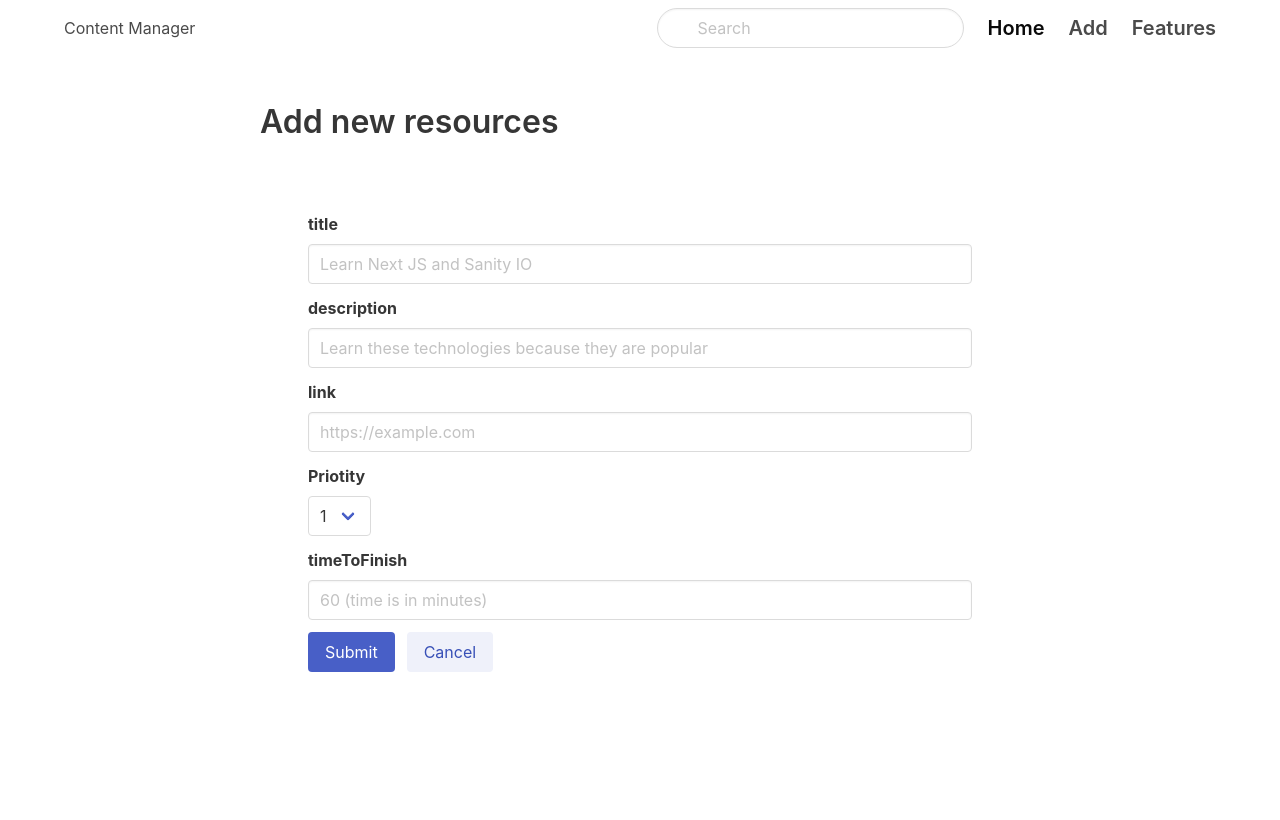
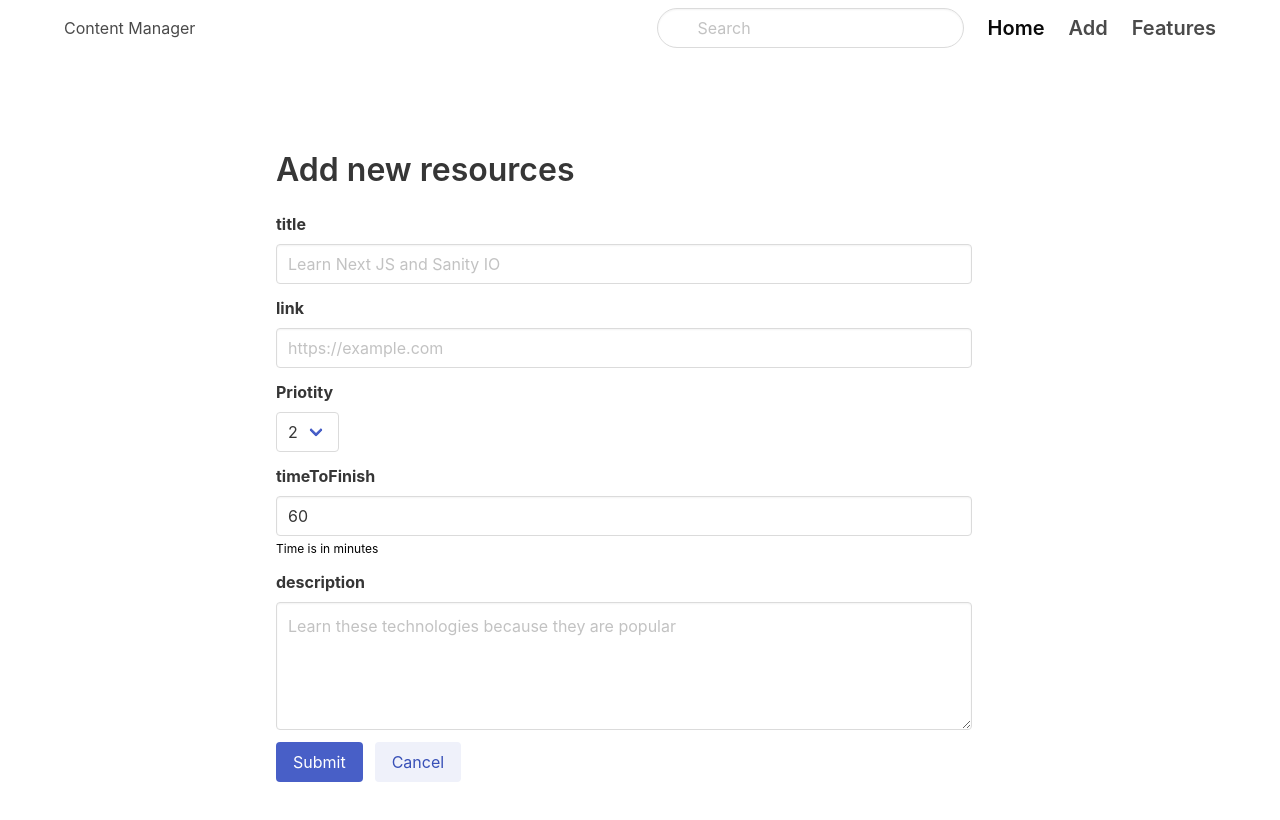
Before and after one commit to abayasaye/content-manager-app, a Next.js app: page /resources/new in a window 1280 px wide. Shown: the top 820 px of the page. Built offline with nearby package versions, Linux system fonts and the light colour scheme.

Commit message:
htttp-methods

```diff
--- a/package.json
+++ b/package.json
@@ -9,6 +9,7 @@
     "lint": "next lint"
   },
   "dependencies": {
+    "axios": "^1.4.0",
     "bulma": "^0.9.4",
     "next": "13.3.2",
     "react": "18.2.0",
--- a/pages/api/resources.js
+++ b/pages/api/resources.js
@@ -1,5 +1,24 @@
+import axios from "axios";
+
+export default async function (req, res,) {
+  if (req.method === "GET") {
+    const dataRes = await fetch("http://localhost:3001/api/resources");
+    const data = await dataRes.json();
+
+    return res.send(data);
+  }
+  if (req.method === "POST") {
+    const { title,description,link, priority, timeToFinish }= req.body;
+    if (!title || !description || !link || !priority || !timeToFinish) {
+        return res.status(422).json({ error: 'failed to load data' })
+    }
+    try {
+        const axiosRes = await axios.post("http://localhost:3001/api/resources", req.body)
+        return res.send(axiosRes.data);
+    } catch (error) {
+        return res.status(422).json({message:"data cannot be stored"})
+    }
 
 
-export default function (req , res){
-    res.send("in progress")
+  }
 }
--- a/pages/resources/new.js
+++ b/pages/resources/new.js
@@ -1,49 +1,76 @@
 import Layout from "../components/Layout";
+import { useState } from "react";
+import axios from "axios";
+import { useRouter } from "next/router";
 
+const DEFAULT_DATA = {
+  title: "",
+  description: "",
+  link: "",
+  priority: "2",
+  timeToFinish: 60,
+};
 const ResourceCreate = () => {
+  const [form, setForm] = useState(DEFAULT_DATA);
+  const router = useRouter();
+
+  const submitHandler = () => {
+    axios.post("/api/resources", form)
+    .then(_=>router.push("/"))
+    .catch((err)=>{err?.response.data})
+  };
+
+  const cancelHandler = () => setForm(DEFAULT_DATA);
+
+  const handleChanges = (e) => {
+    const { name, value } = e.target;
+    setForm({ ...form, [name]: value });
+  };
+
+//   cnost
   return (
     <Layout>
-      <div className="container mt-6">
+      <div className="container m-6 p-6">
         <div className="columns">
           <div className="column is-8 is-offset-2">
             <div className="resource-form">
               <h1 className="title"> Add new resources</h1>
-              <form className="p-6">
-                <div class="field">
+              <form className="">
+                <div className="field">
                   <label className="label">title</label>
                   <div className="control">
                     <input
+                      name="title"
+                      onChange={handleChanges}
                       className=" input "
                       type="text"
+                      value={form.title}
                       placeholder="Learn Next JS and Sanity IO"
                     />
                   </div>
                 </div>
-                <div class="field">
-                  <label className="label">description</label>
-                  <div className="control">
-                    <input
-                      className=" input "
-                      type="text"
-                      placeholder="Learn these technologies because they are popular"
-                    />
-                  </div>
-                </div>
-                <div class="field">
+                <div className="field">
                   <label className="label">link</label>
                   <div className="control">
                     <input
+                      name="link"
+                      onChange={handleChanges}
+                      value={form.link}
                       className=" input "
                       type="text"
                       placeholder="https://example.com"
                     />
                   </div>
                 </div>
-                <div class="field">
-                  <label class="label">Priotity</label>
-                  <div class="control">
-                    <div class="select">
-                      <select>
+                <div className="field">
+                  <label className="label">Priotity</label>
+                  <div className="control">
+                    <div className="select">
+                      <select
+                        name="priority"
+                        onChange={handleChanges}
+                        value={form.priority}
+                      >
                         <option>1</option>
                         <option>2</option>
                         <option>3</option>
@@ -51,22 +78,50 @@ const ResourceCreate = () => {
                     </div>
                   </div>
                 </div>
-                <div class="field">
+                <div className="field">
                   <label className="label">timeToFinish</label>
                   <div className="control">
                     <input
+                      name="timeToFinish"
+                      onChange={handleChanges}
                       className=" input "
-                      type="text"
-                      placeholder="60 (time is in minutes)"
+                      type="number"
+                      value={form.timeToFinish}
+                      placeholder="60"
+                    />
+                  </div>
+                  <p className="help">Time is in minutes</p>
+                </div>
+                <div className="field">
+                  <label className="label">description</label>
+                  <div className="control">
+                    <textarea
+                      name="description"
+                      onChange={handleChanges}
+                      value={form.description}
+                      className="textarea"
+                      placeholder="Learn these technologies because they are popular"
                     />
                   </div>
                 </div>
                 <div className="field is-grouped">
                   <div className="control">
-                    <button className="button is-link">Submit</button>
+                    <button
+                      onClick={submitHandler}
+                      type="button"
+                      className="button is-link"
+                    >
+                      Submit
+                    </button>
                   </div>
                   <div className="control">
-                    <button className="button is-link is-light">Cancel</button>
+                    <button
+                      type="button"
+                      onClick={cancelHandler}
+                      className="button is-link is-light"
+                    >
+                      Cancel
+                    </button>
                   </div>
                 </div>
               </form>
```
Also changed, not shown: 1 other file (tests, documents, lock files or other folders).
